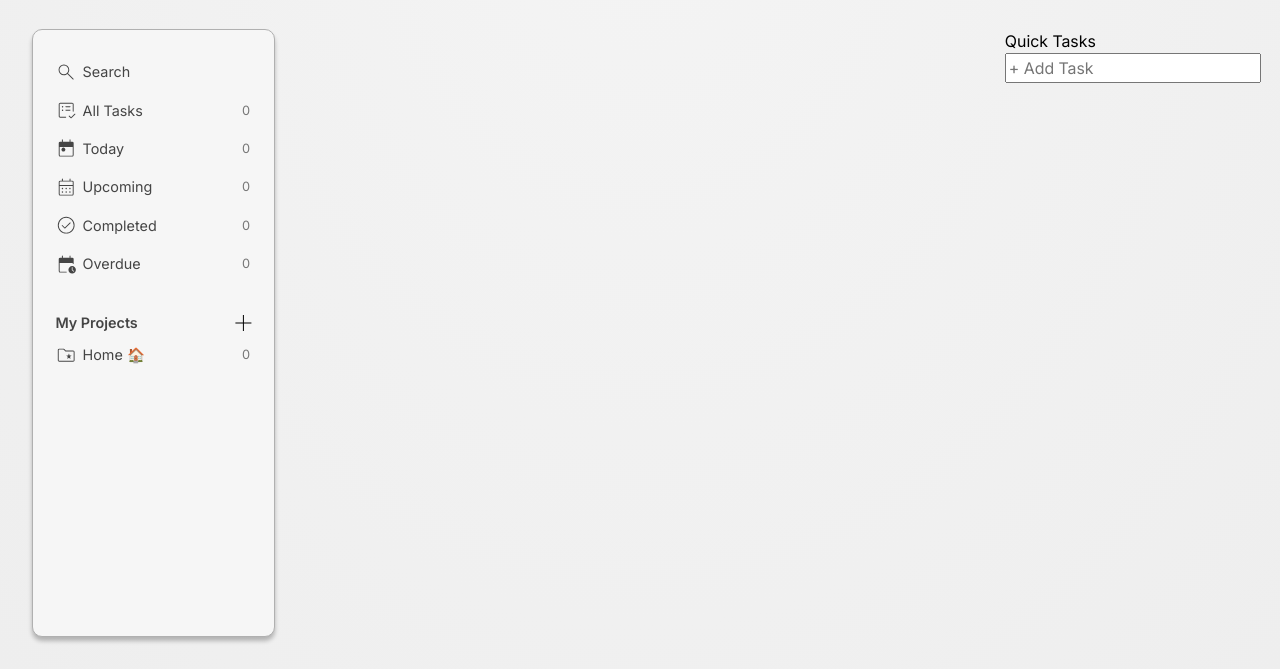
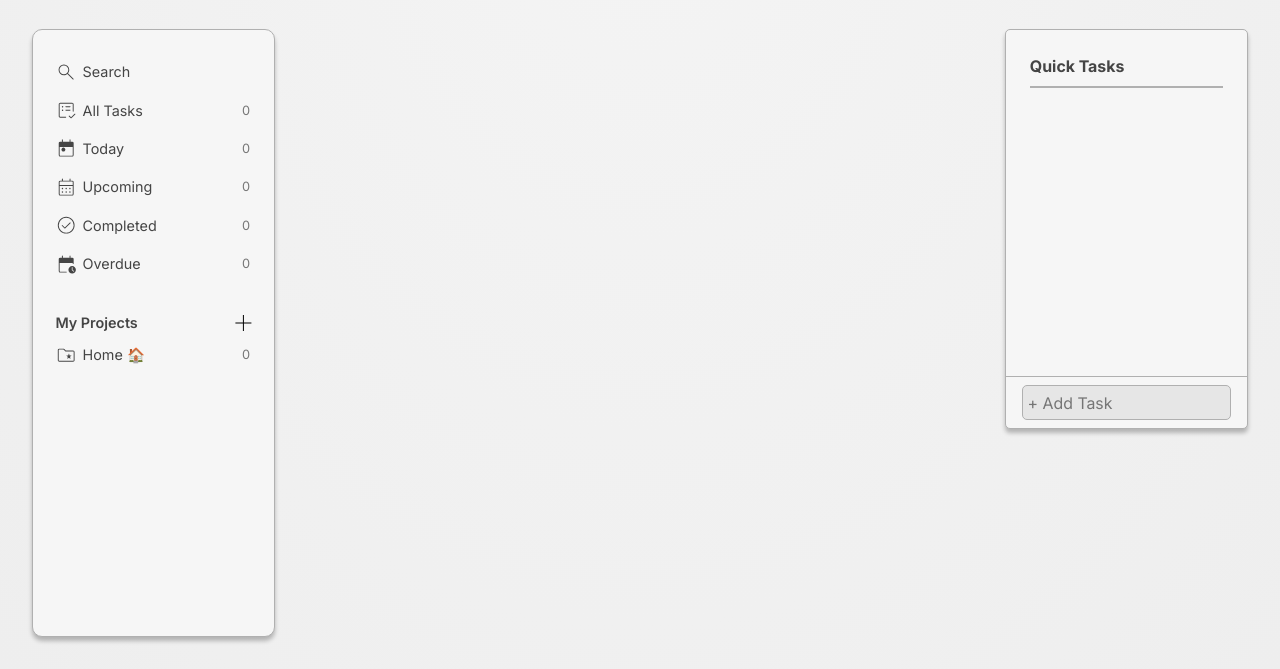
Before and after one commit to JohnKelly-T/to-do-list, a website built with webpack: page src/template.html in a window 1280 px wide. Shown: the part 131-800 px from the top of the page. Built offline with nearby package versions, Linux system fonts and the light colour scheme.

Commit message:
Add style to quick tasks contents

```diff
--- a/src/styles/global.css
+++ b/src/styles/global.css
@@ -23,6 +23,7 @@
     --card-color-default: #F6F6F6;
     --stroke-color-default: #B0B0B0;
     --hover-color: #EAEAEA;
+    --text-input-background: #e6e6e6;
 
     --drop-shadow: 0 4px 4px rgba(0, 0, 0, 0.25);
 }
@@ -178,3 +179,56 @@ button:hover {
     height: 3rem;
     box-shadow: var(--drop-shadow);
 }
+
+.quick-tasks-container {
+    position: relative;
+    background-color: var(--card-color-default);
+    border: 1px solid var(--stroke-color-default);
+    border-radius: 5px;
+    color: var(--text-color);
+    height: 50vh;
+    padding: 1.5rem;
+    box-shadow: var(--drop-shadow);
+}
+
+.quick-tasks-header {
+    position: relative;
+    display: flex;
+    justify-content: space-between;
+    align-items: center;
+    font-weight: bold;
+    padding-bottom: 0.5rem;
+    border-bottom: 2px solid var(--stroke-color-default);
+}
+
+#quick-tasks-list {
+    flex: 1;
+    background-color: red;
+}
+
+.quick-task-input-container {
+    position: absolute;
+    left: 0;
+    bottom: 0;
+
+    display: flex;
+    flex-direction: column;
+    justify-content: center;
+    align-items: stretch;
+    padding: 0.5rem 1rem;
+    border-top: 1px solid var(--stroke-color-default);
+    width: 100%;
+}
+
+#quick-task-input {
+    padding: 0.3rem;
+    color: var(--primary-color);
+    background-color: var(--text-input-background);
+    border: 1px solid var(--stroke-color-default);
+    border-radius: 5px;
+}
+
+#quick-task-input:focus-visible {
+    outline: none;
+    border: 1px solid var(--primary-color);
+}
```
